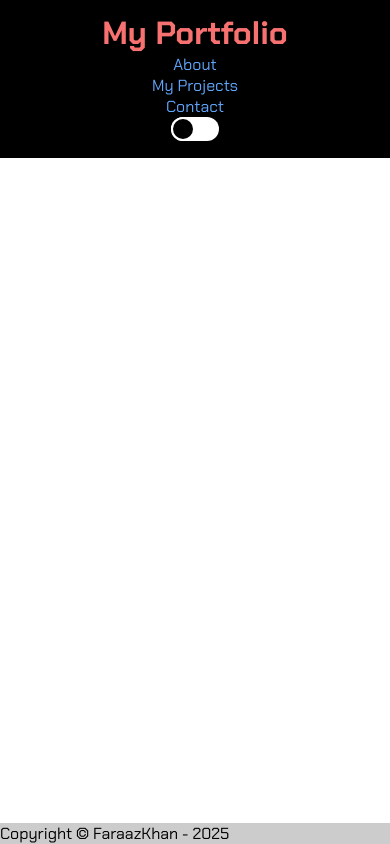
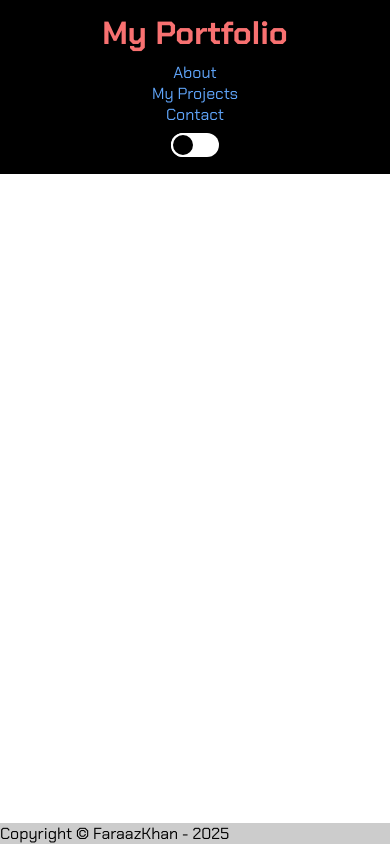
Before and after one commit to fvrvz/portfolio-angular, an Angular app: page / in a window 390 px wide. Built offline with nearby package versions, Linux system fonts and the light colour scheme.

Commit message:
style: add gap in navbar

```diff
--- a/src/app/components/navbar/navbar.html
+++ b/src/app/components/navbar/navbar.html
@@ -1,4 +1,4 @@
-<header class="header d-flex items-center sm:justify-center sm:flex-dir-column flex-dir-row bg-black p-3">
+<header class="header d-flex items-center sm:justify-center sm:flex-dir-column flex-dir-row bg-black p-3 gap-2">
   <h1 routerLink="home">My Portfolio</h1>
   <nav class="d-flex items-center justify-space-between sm:flex-dir-column sm:w-100 w-25 nav">
     <a routerLink="about" class="hover:color-red">About</a>
```
